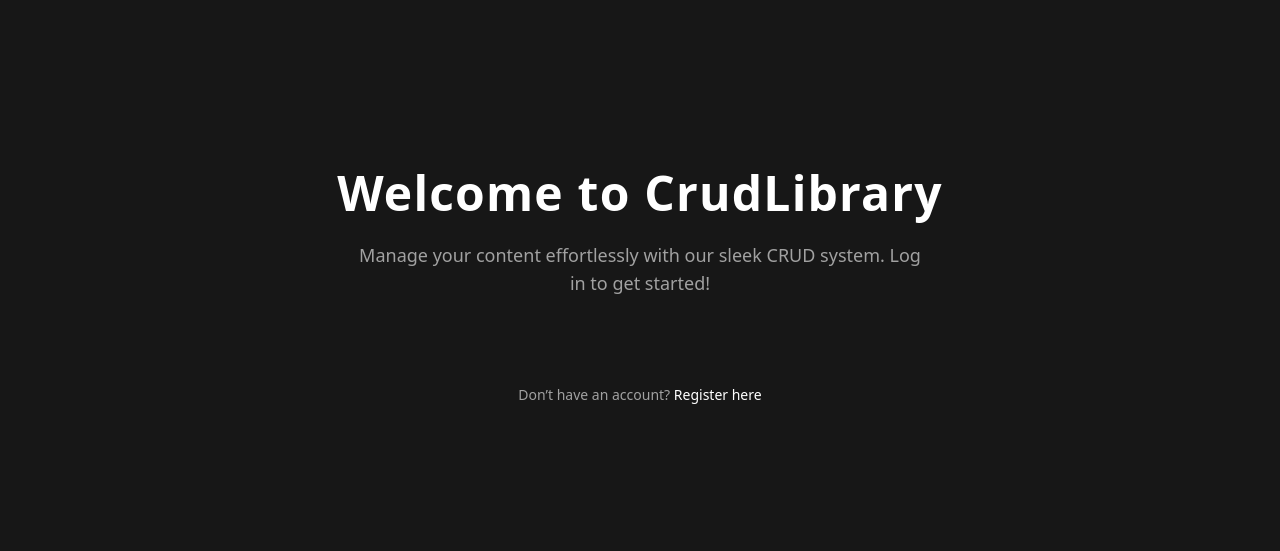
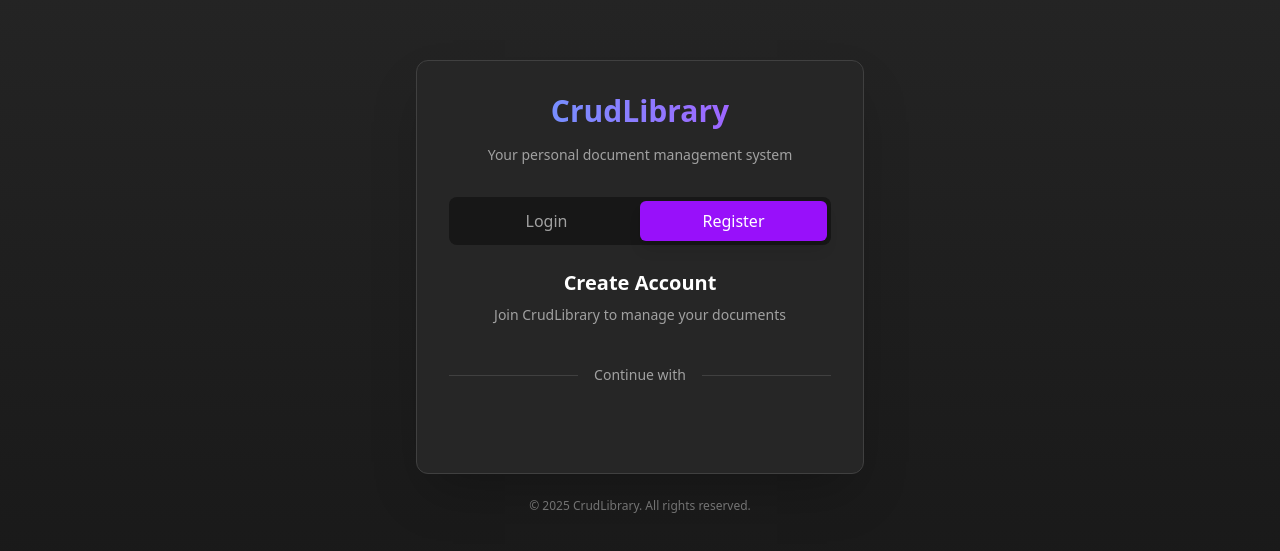
Before and after one commit to nk1044/formpilot-assignment, a React (Vite) app in the folder frontend/: page / in a window 1280 px wide. Shown: the part 113-664 px from the top of the page. Built offline with nearby package versions, Linux system fonts and the light colour scheme; no server answers.

Commit message:
refactor: update index.html title and improve Home component layout and loading state

```diff
--- a/frontend/index.html
+++ b/frontend/index.html
@@ -2,8 +2,9 @@
 <html lang="en">
   <head>
     <meta charset="UTF-8" />
+    <link rel="shortcut icon" href="https://img.icons8.com/?size=100&id=USz4ThjY5xzn&format=png&color=000000" type="image/x-icon">
     <meta name="viewport" content="width=device-width, initial-scale=1.0" />
-    <title>Vite + React + TS</title>
+    <title>formpilot- assignment</title>
   </head>
   <body>
     <div id="root"></div>
--- a/frontend/src/pages/Home.tsx
+++ b/frontend/src/pages/Home.tsx
@@ -1,6 +1,10 @@
 import { useEffect, useState } from "react";
 import { Link, useNavigate } from "react-router-dom";
-import { GoogleOAuthProvider, GoogleLogin, CredentialResponse } from "@react-oauth/google";
+import {
+  GoogleOAuthProvider,
+  GoogleLogin,
+  CredentialResponse,
+} from "@react-oauth/google";
 import { login, register, getUser } from "../server/server";
 
 function Home() {
@@ -10,12 +14,14 @@ function Home() {
       : null
   );
   const [error, setError] = useState<string | null>(null);
-  const [pageMode, setPageMode] = useState<"login" | "register">("login");
+  const [loading, setLoading] = useState<boolean>(false);
+  const [pageMode, setPageMode] = useState<"login" | "register">("register");
   const navigate = useNavigate();
 
   const handleGoogleLogin = async (credentialResponse: CredentialResponse) => {
     if (credentialResponse.credential) {
       try {
+        setLoading(true);
         const response =
           pageMode === "login"
             ? await login(credentialResponse.credential)
@@ -28,6 +34,8 @@ function Home() {
       } catch (error) {
         console.error("Error during Google authentication:", error);
         setError("Google authentication failed. Please try again.");
+      } finally {
+        setLoading(false);
       }
     } else {
       setError("Failed to retrieve Google credentials.");
@@ -64,63 +72,112 @@ function Home() {
 
   return (
     <GoogleOAuthProvider clientId={String(import.meta.env.VITE_GOOGLE_CLIENT_ID)}>
-      <div className="min-h-screen flex flex-col items-center justify-center bg-neutral-900 text-white p-6">
-        <div className="text-center space-y-6">
-          <h1 className="text-5xl font-bold tracking-wide">Welcome to CrudLibrary</h1>
-          <p className="text-neutral-400 text-lg max-w-xl mx-auto">
-            Manage your content effortlessly with our sleek CRUD system. Log in to get started!
+      <div className="min-h-screen flex flex-col items-center justify-center bg-gradient-to-b from-neutral-800 to-neutral-900 text-white p-6">
+        <div className="bg-neutral-800 rounded-xl shadow-2xl p-8 max-w-md w-full border border-neutral-700">
+          <div className="text-center space-y-4 mb-8">
+            <h1 className="text-3xl font-bold bg-clip-text text-transparent bg-gradient-to-r from-blue-400 to-purple-500">CrudLibrary</h1>
+            <p className="text-neutral-400 text-sm">Your personal document management system</p>
+          </div>
+
+          {/* Mode Selector Tabs */}
+          <div className="flex mb-6 bg-neutral-900 rounded-lg p-1">
+            <button
+              onClick={() => setPageMode("login")}
+              className={`flex-1 py-2 rounded-md text-center font-medium transition-all duration-300 ${
+                pageMode === "login"
+                  ? "bg-blue-600 text-white shadow-lg"
+                  : "text-neutral-400 hover:text-white"
+              }`}
+            >
+              Login
+            </button>
+            <button
+              onClick={() => setPageMode("register")}
+              className={`flex-1 py-2 rounded-md text-center font-medium transition-all duration-300 ${
+                pageMode === "register"
+                  ? "bg-purple-600 text-white shadow-lg"
+                  : "text-neutral-400 hover:text-white"
+              }`}
+            >
+              Register
+            </button>
+          </div>
+
+          <div className="space-y-6">
+            <div className="text-center">
+              <h2 className="text-xl font-semibold mb-2">
+                {pageMode === "login" ? "Welcome Back" : "Create Account"}
+              </h2>
+              <p className="text-neutral-400 text-sm">
+                {pageMode === "login"
+                  ? "Sign in to access your documents"
+                  : "Join CrudLibrary to manage your documents"
+                }
               </p>
+            </div>
 
-          {error && <p className="text-red-400 text-sm mt-2">{error}</p>}
+            {error && (
+              <div className="bg-red-900/30 border border-red-800 rounded-lg p-3">
+                <p className="text-red-400 text-sm">{error}</p>
+              </div>
+            )}
 
             {!user ? (
-            <div className="w-full flex justify-center mb-4">
+              <div className="flex flex-col items-center justify-center space-y-4">
+                {loading ? (
+                  <div className="flex items-center justify-center space-x-2">
+                    <div className="w-4 h-4 rounded-full bg-blue-500 animate-pulse"></div>
+                    <div className="w-4 h-4 rounded-full bg-purple-500 animate-pulse" style={{ animationDelay: "0.2s" }}></div>
+                    <div className="w-4 h-4 rounded-full bg-pink-500 animate-pulse" style={{ animationDelay: "0.4s" }}></div>
+                    <span className="text-sm text-neutral-300 ml-2">Authenticating...</span>
+                  </div>
+                ) : (
+                  <div className="w-full">
+                    <div className="flex items-center my-4">
+                      <div className="flex-grow border-t border-neutral-700"></div>
+                      <span className="mx-4 text-sm text-neutral-400">Continue with</span>
+                      <div className="flex-grow border-t border-neutral-700"></div>
+                    </div>
+                    <div className="flex justify-center">
                       <GoogleLogin
                         onSuccess={handleGoogleLogin}
-                onError={() => setError("Google authentication failed. Please try again.")}
+                        onError={() =>
+                          setError("Google authentication failed. Please try again.")
+                        }
                       />
                     </div>
+                  </div>
+                )}
+              </div>
             ) : (
-            <div className="flex flex-col md:flex-row gap-4 justify-center">
-              <Link to="/dashboard">
-                <button className="px-6 py-3 rounded-lg bg-white text-neutral-900 font-semibold hover:bg-gray-200 transition-all duration-300">
+              <div className="space-y-6">
+                <div className="bg-neutral-700/30 p-4 rounded-lg border border-neutral-700">
+                  <p className="text-center text-sm">
+                    Logged in as <span className="font-medium">{user.name || user.email}</span>
+                  </p>
+                </div>
+                <div className="flex flex-col gap-3">
+                  <Link to="/dashboard" className="w-full">
+                    <button className="w-full px-6 py-3 rounded-lg bg-gradient-to-r from-blue-600 to-blue-700 text-white font-semibold hover:from-blue-700 hover:to-blue-800 transition-all duration-300 shadow-lg">
                       Go to Dashboard
                     </button>
                   </Link>
                   <button
                     onClick={handleLogout}
-                className="px-6 py-3 rounded-lg bg-red-500 text-white font-semibold hover:bg-red-600 transition-all duration-300"
+                    className="w-full px-6 py-3 rounded-lg bg-neutral-700 text-white font-semibold hover:bg-neutral-600 transition-all duration-300"
                   >
                     Logout
                   </button>
                 </div>
+              </div>
             )}
+          </div>
+        </div>
 
-          {!user && (
-            <p className="text-center cursor-pointer text-neutral-400 mt-6 text-sm">
-              {pageMode === "login" ? (
-                <>
-                  Don’t have an account?{" "}
-                  <span
-                    className="text-white hover:underline"
-                    onClick={() => setPageMode("register")}
-                  >
-                    Register here
-                  </span>
-                </>
-              ) : (
-                <>
-                  Already have an account?{" "}
-                  <span
-                    className="text-white hover:underline"
-                    onClick={() => setPageMode("login")}
-                  >
-                    Login
-                  </span>
-                </>
-              )}
+        <div className="mt-6 text-center">
+          <p className="text-neutral-500 text-xs">
+            &copy; {new Date().getFullYear()} CrudLibrary. All rights reserved.
           </p>
-          )}
         </div>
       </div>
     </GoogleOAuthProvider>
```
Lines whose indentation alone changed are shown as unchanged.
